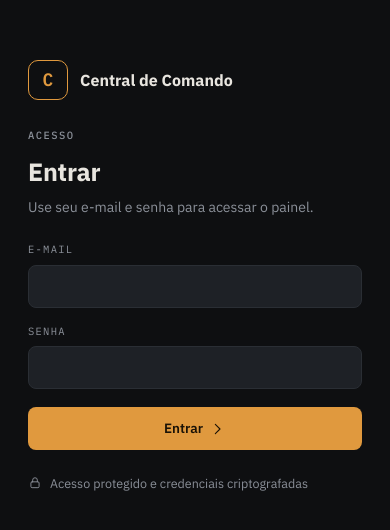
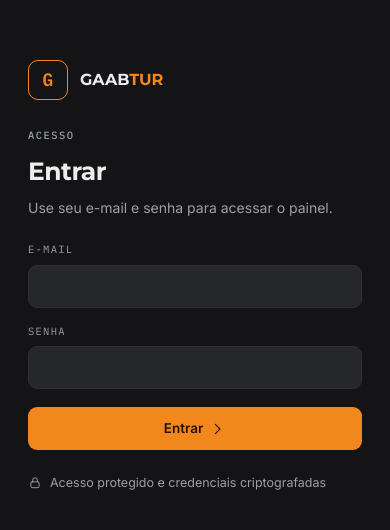
Before and after one commit to EuGabis/command_System, a Next.js app: page /login in a window 390 px wide. Shown: the part 146-676 px from the top of the page. Built offline with nearby package versions, Linux system fonts and the light colour scheme; no server answers.

Commit message:
style(admin): apply GAABTUR identity to the panel
- Palette switched to the site's orange (#f2871e) + black/charcoal tones.
- Typography: Inter (body) + Montserrat (headings), matching the site.
- GAABTUR wordmark (GAAB white + TUR orange) in the sidebar, mobile topbar
  and login; brand mark "G".

```diff
--- a/src/app/globals.css
+++ b/src/app/globals.css
@@ -1,25 +1,26 @@
 @import "tailwindcss";
 
 :root {
-  /* Grafite quente (não azul) + acento âmbar/cobre — "instrumento" */
-  --bg: #0e0f11;
-  --panel: #16181b;
-  --panel-2: #1e2126;
-  --border: #2a2e34;
-  --border-strong: #3a4046;
-  --text: #e8e5df;       /* off-white quente, leitura de instrumento */
-  --muted: #8b9099;
-  --brand: #e0993e;      /* âmbar/cobre — único acento forte */
-  --brand-2: #f2b457;
-  --on-brand: #1a1206;   /* texto sobre âmbar */
-  --green: #46b982;      /* conectado / ok */
-  --amber: #e0993e;      /* atenção (mesmo do acento) */
+  /* Identidade GAABTUR — preto + laranja (igual ao site) */
+  --bg: #141416;         /* ink do site */
+  --panel: #1c1d20;      /* charcoal */
+  --panel-2: #26272b;    /* painel */
+  --border: #2d2f34;
+  --border-strong: #3c3f45;
+  --text: #ededee;       /* off-white neutro */
+  --muted: #9aa0a8;
+  --brand: #f2871e;      /* laranja GAABTUR — acento */
+  --brand-2: #f7a340;
+  --on-brand: #241200;   /* texto sobre laranja */
+  --green: #34c66b;      /* conectado / ok */
+  --amber: #f2871e;      /* atenção (mesmo acento) */
   --red: #e5544b;        /* erro / alerta */
 
-  --r-card: 10px;
-  --r-ctrl: 8px;
+  --r-card: 12px;
+  --r-ctrl: 9px;
 
-  --font-sans: var(--font-plex-sans, system-ui, -apple-system, Segoe UI, Roboto, sans-serif);
+  --font-sans: var(--font-inter, system-ui, -apple-system, Segoe UI, Roboto, sans-serif);
+  --font-display: var(--font-montserrat, var(--font-inter, system-ui, sans-serif));
   --font-mono: var(--font-plex-mono, ui-monospace, SFMono-Regular, Menlo, monospace);
 }
 
@@ -33,7 +34,7 @@ html, body {
 
 * { box-sizing: border-box; }
 
-h1, h2, h3 { letter-spacing: -0.01em; }
+h1, h2, h3 { font-family: var(--font-display); font-weight: 700; letter-spacing: -0.02em; }
 
 /* Rótulo de instrumento: mono, maiúsculas, espaçado */
 .eyebrow {
@@ -160,7 +161,7 @@ h1, h2, h3 { letter-spacing: -0.01em; }
   display: grid; place-items: center;
 }
 .brand-text { display: flex; flex-direction: column; min-width: 0; }
-.brand-title { font-weight: 700; font-size: 14.5px; line-height: 1.15; white-space: nowrap; letter-spacing: -0.01em; }
+.brand-title { font-family: var(--font-display); font-weight: 800; font-size: 15px; line-height: 1.15; white-space: nowrap; letter-spacing: 0.01em; }
 .brand-sub { font-size: 11px; color: var(--muted); white-space: nowrap; }
 
 /* rodapé da sidebar (usuário + sair) */
--- a/src/app/layout.tsx
+++ b/src/app/layout.tsx
@@ -1,11 +1,18 @@
 import type { Metadata } from "next";
-import { IBM_Plex_Sans, IBM_Plex_Mono } from "next/font/google";
+import { Inter, Montserrat, IBM_Plex_Mono } from "next/font/google";
 import "./globals.css";
 
-const sans = IBM_Plex_Sans({
+const sans = Inter({
   subsets: ["latin"],
   weight: ["400", "500", "600", "700"],
-  variable: "--font-plex-sans",
+  variable: "--font-inter",
+  display: "swap",
+});
+
+const display = Montserrat({
+  subsets: ["latin"],
+  weight: ["600", "700", "800"],
+  variable: "--font-montserrat",
   display: "swap",
 });
 
@@ -17,13 +24,13 @@ const mono = IBM_Plex_Mono({
 });
 
 export const metadata: Metadata = {
-  title: "Central de Comando",
+  title: "GAABTUR — Central de Comando",
   description: "Console de atendimento com IA para WhatsApp e Instagram.",
 };
 
 export default function RootLayout({ children }: { children: React.ReactNode }) {
   return (
-    <html lang="pt-BR" className={`${sans.variable} ${mono.variable}`}>
+    <html lang="pt-BR" className={`${sans.variable} ${display.variable} ${mono.variable}`}>
       <body>{children}</body>
     </html>
   );
--- a/src/app/login/page.tsx
+++ b/src/app/login/page.tsx
@@ -70,10 +70,10 @@ export default function LoginPage() {
         <div className="login-scan" />
 
         <div style={{ display: "flex", alignItems: "center", gap: 14 }}>
-          <span className="login-mark">C</span>
+          <span className="login-mark">G</span>
           <div>
-            <div className="eyebrow">Console de atendimento</div>
-            <div style={{ fontWeight: 700, fontSize: 16, marginTop: 3 }}>Central de Comando</div>
+            <div className="eyebrow">Central de Comando</div>
+            <div style={{ fontWeight: 800, fontSize: 17, marginTop: 3, fontFamily: "var(--font-display)" }}>GAAB<span style={{ color: "var(--brand)" }}>TUR</span></div>
           </div>
         </div>
 
@@ -110,8 +110,8 @@ export default function LoginPage() {
       <main className="login-panel">
         <div className="login-form">
           <div className="login-panel-brand">
-            <span className="login-mark" style={{ width: 40, height: 40, fontSize: 18 }}>C</span>
-            <strong style={{ fontSize: 16 }}>Central de Comando</strong>
+            <span className="login-mark" style={{ width: 40, height: 40, fontSize: 18 }}>G</span>
+            <strong style={{ fontSize: 16, fontFamily: "var(--font-display)" }}>GAAB<span style={{ color: "var(--brand)" }}>TUR</span></strong>
           </div>
 
           <div className="eyebrow" style={{ marginBottom: 10 }}>
--- a/src/components/AppShell.tsx
+++ b/src/components/AppShell.tsx
@@ -71,10 +71,10 @@ export default function AppShell({
       {/* ===== Sidebar (desktop) ===== */}
       <aside className="sidebar">
         <div className="brand">
-          <span className="brand-mark">C</span>
+          <span className="brand-mark">G</span>
           <span className="brand-text">
-            <span className="brand-title">Central de Comando</span>
-            <span className="brand-sub">Atendimento com IA</span>
+            <span className="brand-title">GAAB<span style={{ color: "var(--brand)" }}>TUR</span></span>
+            <span className="brand-sub">Central de Comando</span>
           </span>
         </div>
 
@@ -103,7 +103,7 @@ export default function AppShell({
 
       {/* ===== Top bar (mobile) ===== */}
       <header className="topbar">
-        <div style={{ fontWeight: 800, fontSize: 16 }}>Central de Comando</div>
+        <div style={{ fontWeight: 800, fontSize: 17, fontFamily: "var(--font-display)" }}>GAAB<span style={{ color: "var(--brand)" }}>TUR</span></div>
         <Link href="/painel/perfil" aria-label="Perfil" style={{ display: "flex" }}>
           <Avatar url={avatarUrl} size={32} />
         </Link>
```
